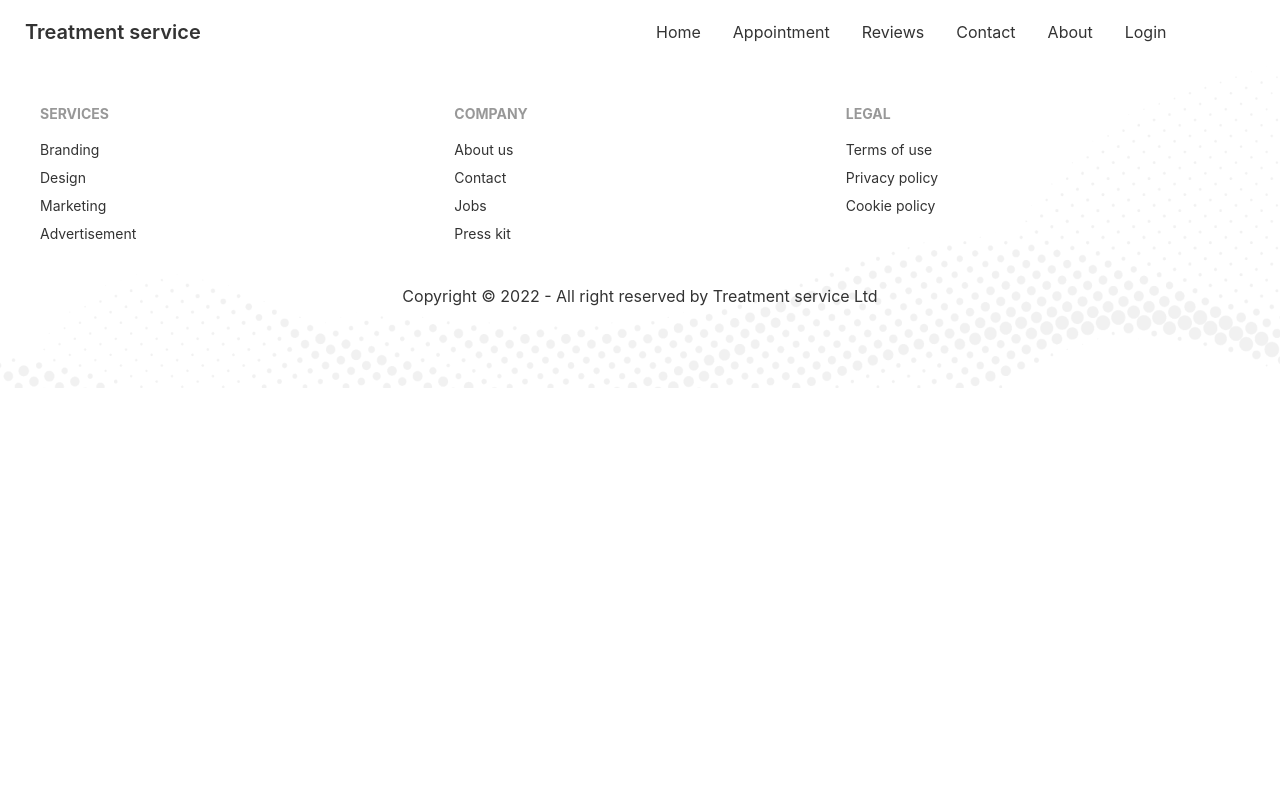
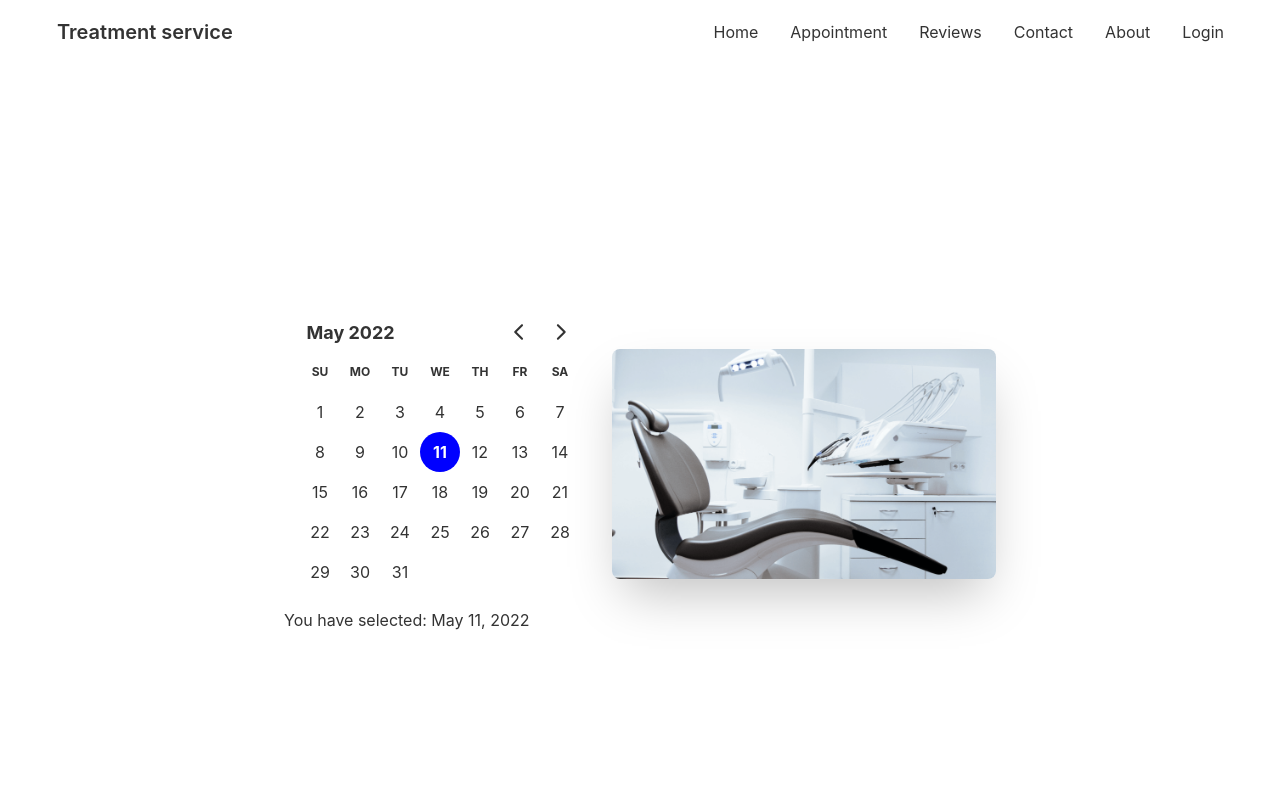
Before and after one commit to sarafat27/Treatment-service-client, a React (Create React App) app: page /appointment in a window 1280 px wide. Shown: the top 800 px of the page. Built offline with nearby package versions, Linux system fonts and the light colour scheme.

Commit message:
calender added

```diff
--- a/package.json
+++ b/package.json
@@ -7,7 +7,9 @@
     "@testing-library/react": "^13.2.0",
     "@testing-library/user-event": "^13.5.0",
     "daisyui": "^2.14.3",
+    "date-fns": "^2.28.0",
     "react": "^18.1.0",
+    "react-day-picker": "^8.0.4",
     "react-dom": "^18.1.0",
     "react-router-dom": "^6.3.0",
     "react-scripts": "5.0.1",
--- a/src/App.js
+++ b/src/App.js
@@ -1,22 +1,22 @@
 import { Route, Routes } from 'react-router-dom';
 import './App.css';
 import About from './Pages/About/About';
+import Appointment from './Pages/Appointment/Appointment';
 import Home from './Pages/Home/Home';
 import Login from './Pages/Login/Login';
-import Footer from './Pages/Shared/Footer';
 import Navbar from './Pages/Shared/Navbar';
 
 
 function App() {
   return (
-    <div>
+    <div className='max-w-7xl mx-auto px-8'>
       <Navbar></Navbar>
       <Routes>
         <Route path="/" element={<Home></Home>}></Route>
         <Route path="/about" element={<About></About>}></Route>
         <Route path="/login" element={<Login></Login>}></Route>
+        <Route path="/appointment" element={<Appointment></Appointment>}></Route>
       </Routes>
-      <Footer></Footer>
     </div>
   );
 }
--- /dev/null
+++ b/src/Pages/Appointment/Appointment.js
@@ -0,0 +1,14 @@
+import React from 'react';
+import Footer from '../Shared/Footer';
+import AppointmentBanner from './AppointmentBanner';
+
+const Appointment = () => {
+    return (
+        <div>
+            <AppointmentBanner></AppointmentBanner>
+            <Footer></Footer>
+        </div>
+    );
+};
+
+export default Appointment;
--- /dev/null
+++ b/src/Pages/Appointment/AppointmentBanner.js
@@ -0,0 +1,26 @@
+import React, { useState } from 'react';
+import chair from '../../assets/images/chair.png'
+import { DayPicker } from 'react-day-picker';
+import 'react-day-picker/dist/style.css';
+import { format } from 'date-fns';
+
+const AppointmentBanner = () => {
+    const [date, setDate] = useState(new Date())
+    return (
+        <div class="hero min-h-screen">
+            <div class="hero-content flex-col lg:flex-row-reverse">
+                <img src={chair} class="max-w-sm rounded-lg shadow-2xl" alt='' />
+                <div>
+                    <DayPicker
+                        mode="single"
+                        selected={date}
+                        onSelect={setDate}
+                    />
+                    <p>You have selected: {format(date, 'PP')}</p>
+                </div>
+            </div>
+        </div>
+    );
+};
+
+export default AppointmentBanner;
--- a/src/Pages/Home/Contact.js
+++ b/src/Pages/Home/Contact.js
@@ -3,7 +3,7 @@
 
 const Contact = () => {
     return (
-        <section className='py-16 mb-20'
+        <section className='py-16'
             style={{ background: `url(${appointment})` }}>
             <h2 className="text-xl text-secondary text-center font-bold mb-2">Contact us</h2>
             <h3 className="text-3xl text-white text-center font-thin mb-5">Stay connected with us</h3>
--- a/src/Pages/Home/Home.js
+++ b/src/Pages/Home/Home.js
@@ -1,4 +1,5 @@
 import React from 'react';
+import Footer from '../Shared/Footer';
 import Banner from './Banner';
 import Contact from './Contact';
 import Info from './Info';
@@ -9,7 +10,7 @@
 
 const Home = () => {
     return (
-        <div className='px-12'>
+        <div>
             <Banner></Banner>
             <Info></Info>
             <Services></Services>
@@ -17,6 +18,7 @@
             <MakeAppointment></MakeAppointment>
             <Testimonials></Testimonials>
             <Contact></Contact>
+            <Footer></Footer>
         </div>
     );
 };
--- a/src/Pages/Home/Info.js
+++ b/src/Pages/Home/Info.js
@@ -6,7 +6,7 @@
 
 const Info = () => {
     return (
-        <div className='grid grid-cols-1 lg:grid-cols-3 gap-5'>
+        <div className='grid grid-cols-1 md:grid-cols-2 lg:grid-cols-3 gap-5'>
             <InfoCard bgClass="bg-gradient-to-r from-secondary to-primary" cardTitle="Opening hours" img={clock}></InfoCard>
             <InfoCard bgClass="bg-neutral" cardTitle="Our locations" img={marker}></InfoCard>
             <InfoCard bgClass="bg-gradient-to-r from-secondary to-primary" cardTitle="Contact us" img={phone}></InfoCard>
--- a/src/Pages/Home/InfoCard.js
+++ b/src/Pages/Home/InfoCard.js
@@ -3,7 +3,7 @@
 const InfoCard = ({ img, cardTitle, bgClass }) => {
     return (
         <div className={`card lg:card-side shadow-xl ${bgClass}`}>
-            <figure className='pl-5'>
+            <figure className='pl-5 pt-5'>
                 <img src={img} alt="Album" />
             </figure>
             <div className="card-body text-white">
--- a/src/Pages/Shared/Navbar.js
+++ b/src/Pages/Shared/Navbar.js
@@ -23,7 +23,7 @@
                 </div>
                 <Link to="/" className="btn btn-ghost normal-case text-xl">Treatment service</Link>
             </div>
-            <div className="navbar-center hidden lg:flex">
+            <div className="navbar-end hidden lg:flex">
                 <ul className="menu menu-horizontal p-0">
                     {menuItems}
                 </ul>
```
Also changed, not shown: 1 other file (tests, documents, lock files or other folders).
